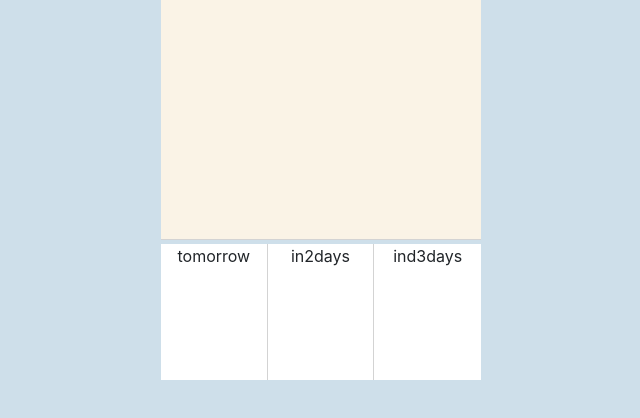
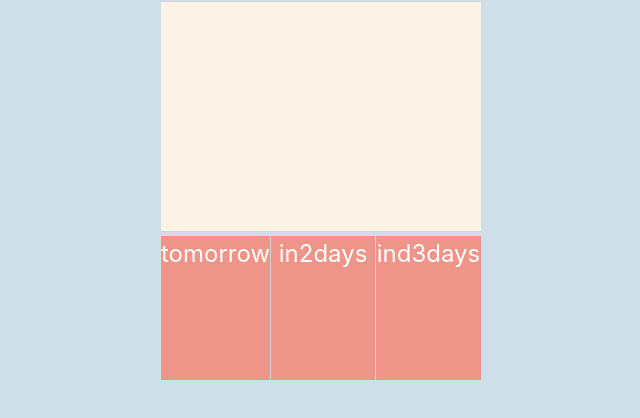
Before and after one commit to mecies/weather-app, a website: page index.html in a window 1280 px wide. Shown: the part 300-718 px from the top of the page, without its empty margins (319-959 px from the left). Drawn offline with nearby package versions, Linux system fonts and the light colour scheme.

Commit message:
weather-app alpha

```diff
--- a/main.js
+++ b/main.js
@@ -25,6 +25,7 @@ function getCurrentWeather() {
             return response.json();
         })
         .then((data) => {
+
             const nowTimestamp = Math.floor(Date.now() / 1000)
             if ((nowTimestamp >= data.sys.sunrise && nowTimestamp <= data.sys.sunset)
              && (nowTimestamp >= data.sys.sunrise || nowTimestamp < data.sys.sunset)) {
@@ -43,6 +44,9 @@ function getCurrentWeather() {
                 "<br/>" + "<p id=temperature>" + Math.round(data.main.temp) + "°" +
                 "</p>" + "<p id=windspeed>" +
                 "wind speed: " + data.wind.speed + " km/h" + "</p>";
+            console.log(nowTimestamp)
+            console.log(data.sys.sunset)
+            console.log(data.sys.sunrise)
         })
         .catch((err) => {
             console.log(err);
@@ -58,9 +62,9 @@ function getWeatherForecast() {
         .then((data) => {
 
             console.log(data)
-            document.getElementById('tomorrow').innerHTML = `tomorrow: <br/>${data.list[5].main.temp} `;
-            document.getElementById('in2days').innerHTML = `in 2 days: </br/>${data.list[13].main.temp}`;
-            document.getElementById('in3days').innerHTML = `in 3 days: <br/>${data.list[21].main.temp}`;
+            document.getElementById('tomorrow').innerHTML = `tomorrow: <br/>${Math.round(data.list[5].main.temp)}° `;
+            document.getElementById('in2days').innerHTML = `in 2 days: </br/>${Math.round(data.list[13].main.temp)}°`;
+            document.getElementById('in3days').innerHTML = `in 3 days: <br/>${Math.round(data.list[21].main.temp)}°`;
         })
         .catch((err) => {
             console.log(err);
--- a/style.css
+++ b/style.css
@@ -41,9 +41,8 @@ textarea {
     position: relative;
     height: 70vh;
     width: 40vh;
-    /* background-color: rgb(255, 225, 230); */
     background-color: #cedfea;
-    grid-template-rows: 4fr 2fr 9fr 5fr;
+    grid-template-rows: 4fr 2fr 8fr 5fr;
     grid-template-columns: 1fr 1fr 1fr;
     grid-row-gap: .5vh;
 
@@ -139,3 +138,21 @@ textarea {
 #timer {
     font-size: 7vh;
 }
+#tomorrow{
+    background-color: rgb(238, 148, 136);
+    color: white;
+    text-align: center;
+    font-size: 3vh
+}
+#in2days{
+    background-color: rgb(238, 148, 136);
+    color: white;
+    text-align: center;
+    font-size: 3vh
+}
+#in3days{
+    background-color: rgb(238, 148, 136);
+    color: white;
+    text-align: center;
+    font-size: 3vh
+}
```
